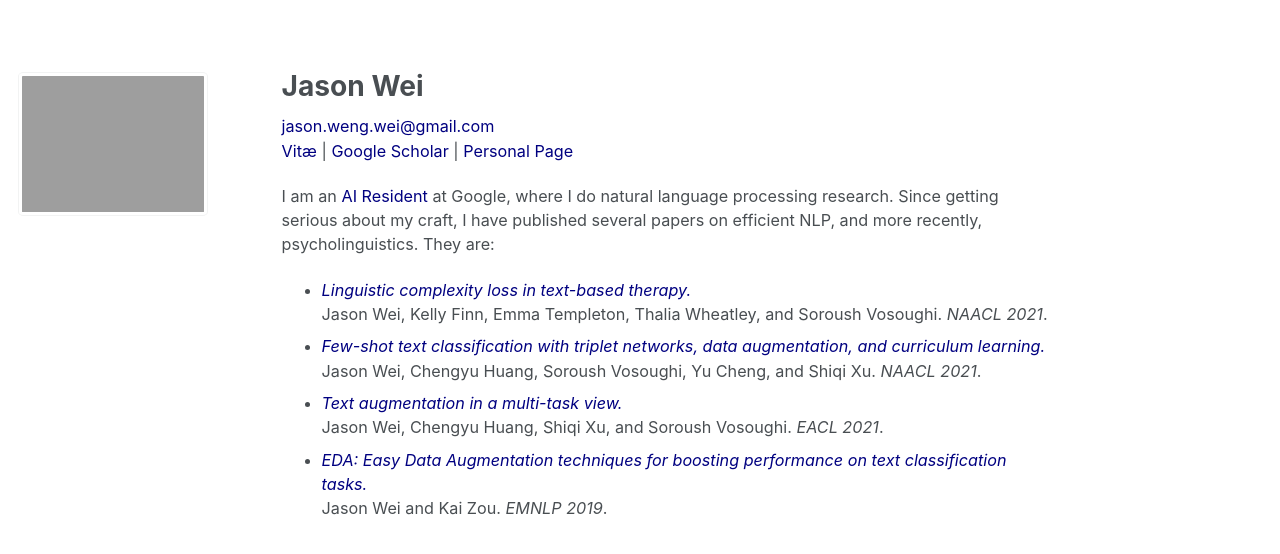
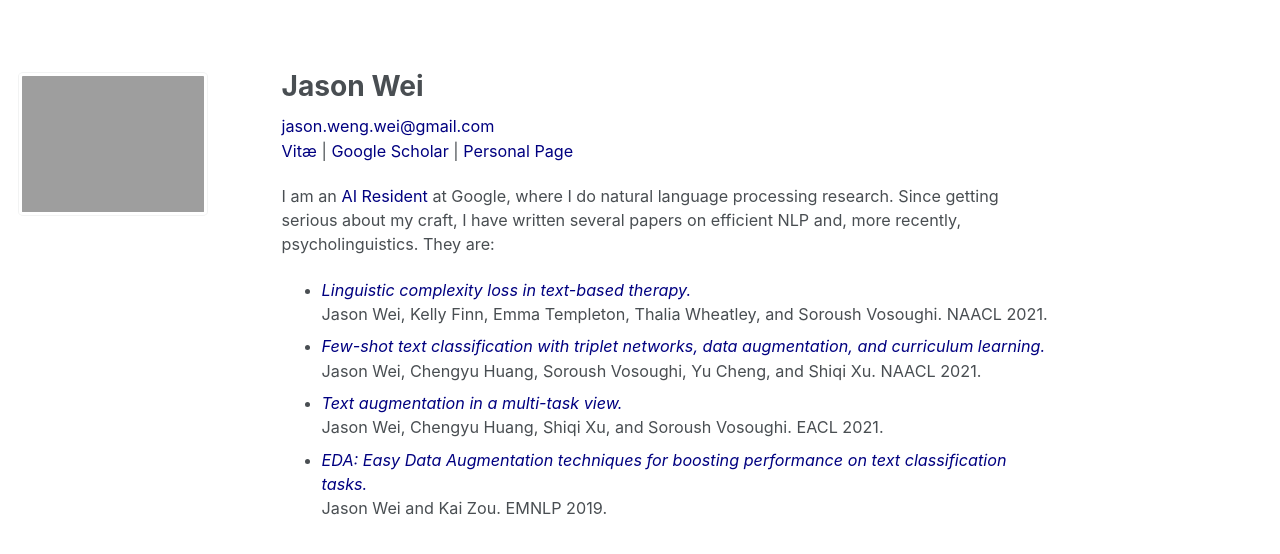
Before and after one commit to jasonwei20/jasonwei20.github.io, a Jekyll site: the page built from _pages/about.md, in a window 1280 px wide. Shown: the top 554 px of the page. Built offline with Jekyll 4.4.1, drawn with Linux system fonts in a browser that asks for light colours.

Commit message:
small motification

```diff
--- a/_pages/about.md
+++ b/_pages/about.md
@@ -13,16 +13,16 @@ redirect_from:
 <a href="https://jasonwei20.github.io/files/current-jason-wei-cv.pdf" style="color:navy" target="_blank">Vitæ</a> | <a href="https://scholar.google.com/citations?user=wA5TK_0AAAAJ&hl=en" style="color:navy" target="_blank">Google Scholar</a> | <a href="https://jasonwei20.github.io/personal/" style="color:navy" target="_blank">Personal Page</a>
 
 I am an <a href="https://research.google/careers/ai-residency/" style="color:navy" target="_blank">AI Resident</a> at Google, where I do natural language processing research.
-Since getting serious about my craft, I have published several papers on efficient NLP, and more recently, psycholinguistics. They are:
+Since getting serious about my craft, I have written several papers on efficient NLP and, more recently, psycholinguistics. They are:
 
 - <a style="color:navy" target="_blank"><i>Linguistic complexity loss in text-based therapy.</i></a>
-Jason Wei, Kelly Finn, Emma Templeton, Thalia Wheatley, and Soroush Vosoughi. *NAACL 2021*.
-- <a href="" style="color:navy" target="_blank"><i>Few-shot text classification with triplet networks, data augmentation, and curriculum learning.</i></a>
-Jason Wei, Chengyu Huang, Soroush Vosoughi, Yu Cheng, and Shiqi Xu. *NAACL 2021*.
+Jason Wei, Kelly Finn, Emma Templeton, Thalia Wheatley, and Soroush Vosoughi. NAACL 2021.
+- <a style="color:navy" target="_blank"><i>Few-shot text classification with triplet networks, data augmentation, and curriculum learning.</i></a>
+Jason Wei, Chengyu Huang, Soroush Vosoughi, Yu Cheng, and Shiqi Xu. NAACL 2021.
 - <a href="https://arxiv.org/abs/2101.05469" style="color:navy" target="_blank"><i>Text augmentation in a multi-task view.</i></a>
-Jason Wei, Chengyu Huang, Shiqi Xu, and Soroush Vosoughi. *EACL 2021*.
+Jason Wei, Chengyu Huang, Shiqi Xu, and Soroush Vosoughi. EACL 2021.
 - <a href="https://www.aclweb.org/anthology/D19-1670.pdf" style="color:navy" target="_blank"><i>EDA: Easy Data Augmentation techniques for boosting performance on text classification tasks.</i></a>
-Jason Wei and Kai Zou. *EMNLP 2019*.
+Jason Wei and Kai Zou. EMNLP 2019.
 
 <!-- - <a href="https://www.aaai.org/AAAI21Papers/AISI-8076.LiuR.pdf" style="color:navy" target="_blank"><i>Mitigating political bias in language models through reinforced calibration.</i></a>
 Ruibo Liu, Chenyan Jia, Jason Wei, Guangxuan Xu, Lili Wang, and Soroush Vosoughi.
```
